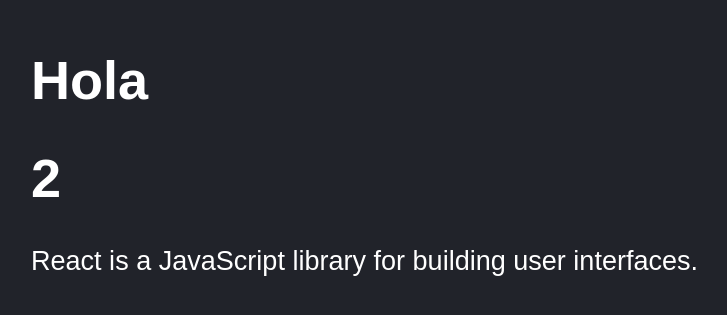
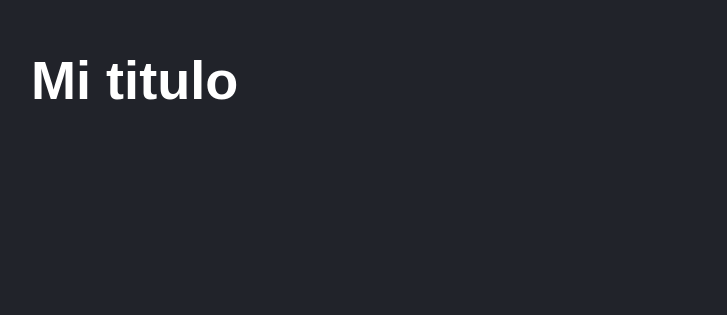
Before and after one commit to chalscc/React-Counter, a React (Vite) app: page / in a window 1280 px wide. Shown: the part 135-450 px from the top of the page, without its empty margins (117-844 px from the left). Built offline with nearby package versions, Linux system fonts and the light colour scheme.

Commit message:
PropTypes

```diff
--- a/package.json
+++ b/package.json
@@ -10,6 +10,7 @@
     "preview": "vite preview"
   },
   "dependencies": {
+    "prop-types": "^15.8.1",
     "react": "^18.2.0",
     "react-dom": "^18.2.0"
   },
--- a/src/FirstApp.jsx
+++ b/src/FirstApp.jsx
@@ -1,15 +1,19 @@
-const newMessage = 123
+import PropTypes from 'prop-types';
 
 
-const FirstApp = ( {title = 'Default', suma} ) => {
+const FirstApp = ( {title, subtitle} ) => {
 
    return (
     <>
         <h1>{ title }</h1>
-        <h1>{ suma }</h1>
-        <p>React is a JavaScript library for building user interfaces.</p>
+        <p>{ subtitle }</p>
     </>
     );
 }
 
+FirstApp.propTypes = {
+    title: PropTypes.string.isRequired,
+    subtitle: PropTypes.string
+}
+
 export default FirstApp;
--- a/src/main.jsx
+++ b/src/main.jsx
@@ -8,6 +8,6 @@ import './styles.css'
 
 ReactDOM.createRoot(document.getElementById('root')).render(
     <React.StrictMode>
-        <FirstApp title='Hola' suma = {1+1} />
+        <FirstApp title='Mi titulo' />
     </React.StrictMode>
 )
```
Also changed, not shown: 1 other file (tests, documents, lock files or other folders).
